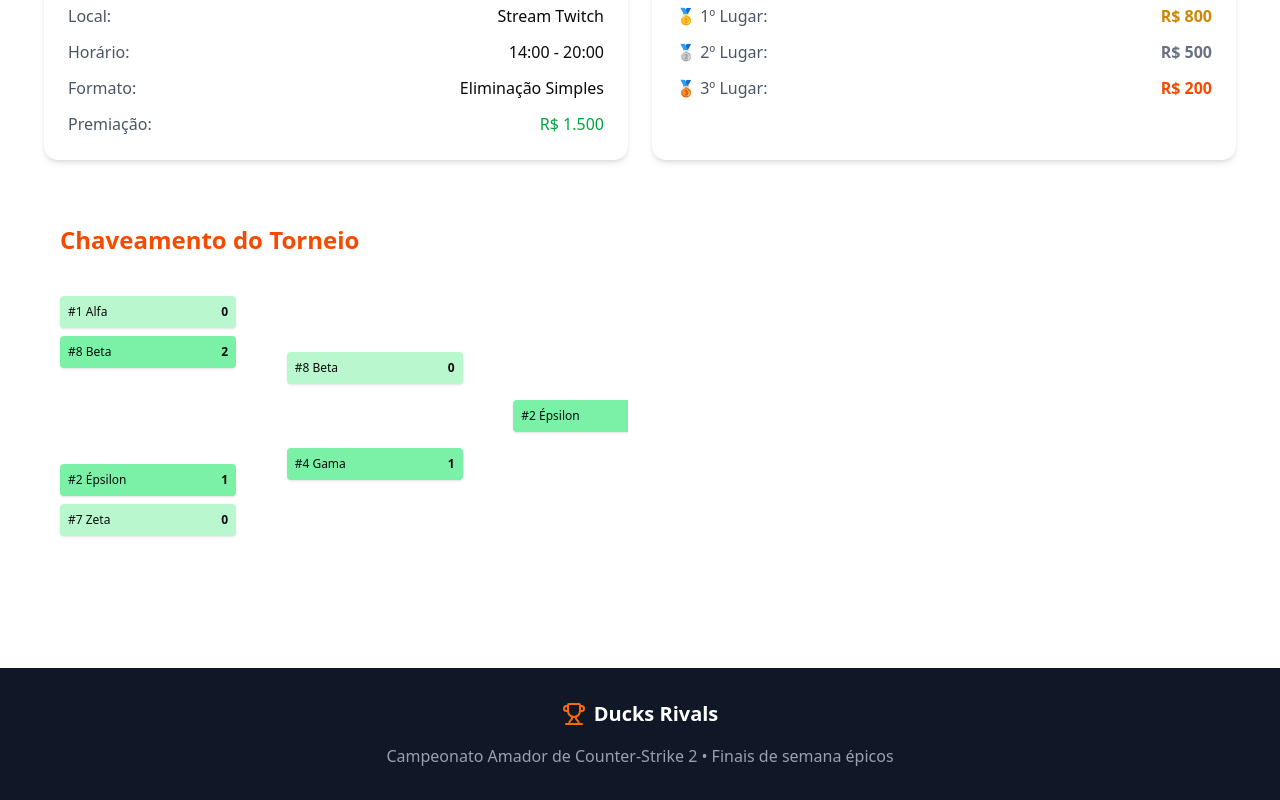
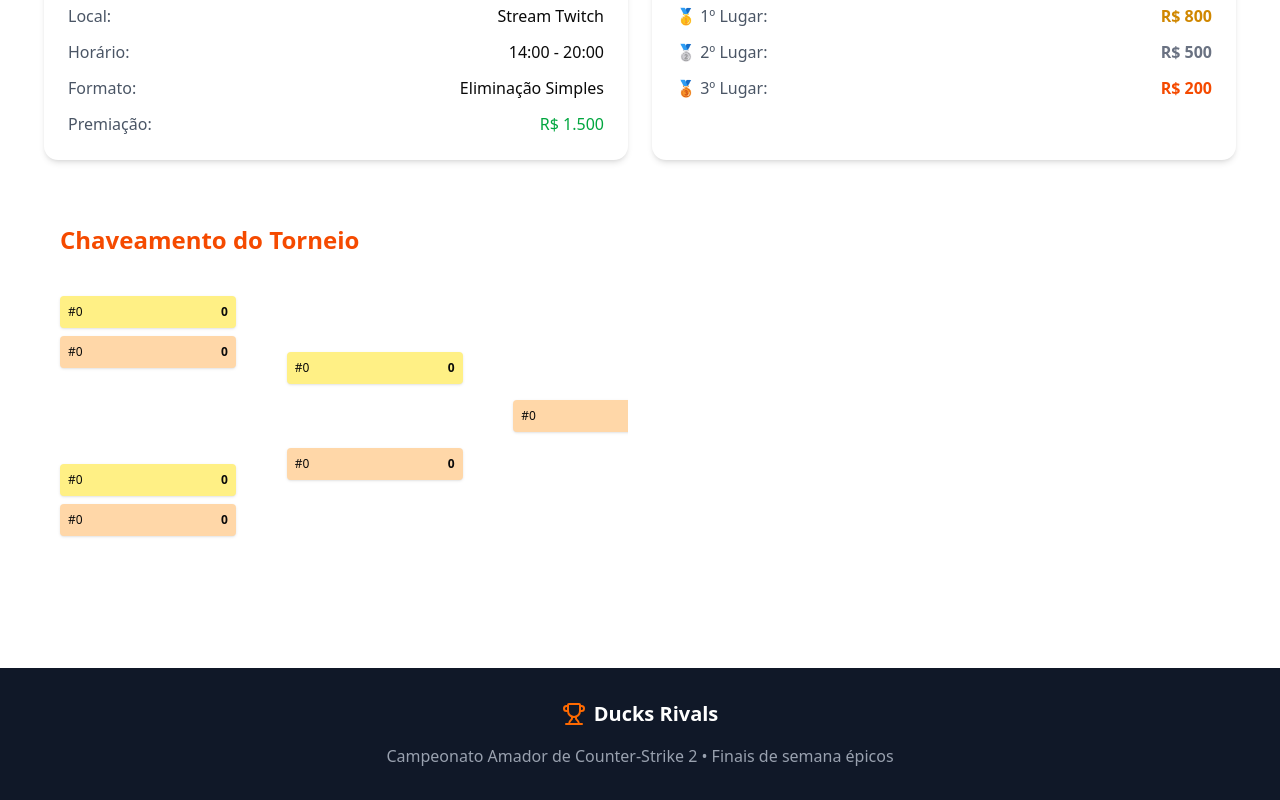
Before and after one commit to deploy-easypanel/rivals_web, a Next.js app: page / in a window 1280 px wide. Shown: the part 1379-2179 px from the top of the page. Built offline with nearby package versions, Linux system fonts and the light colour scheme.

Commit message:
feat: update Match component to include match number and adjust layout

```diff
--- a/src/app/page.tsx
+++ b/src/app/page.tsx
@@ -256,12 +256,12 @@ export default function PageDucksRivals() {
               {/* Quartas de final */}
               <div id="semi-final" className="space-y-24 relative">
                 <div className="space-y-2">
-                  <Match team="#1 Alfa" score={0} winner={false} />
-                  <Match team="#8 Beta" score={2} winner={true} />
+                  <Match number={0} team="" score={0} winner={false} />
+                  <Match number={0} team="" score={0} winner={true} />
                 </div>
                 <div className="space-y-2">
-                  <Match team="#2 Épsilon" score={1} winner={true} />
-                  <Match team="#7 Zeta" score={0} winner={false} />
+                  <Match number={0} team="" score={0} winner={false} />
+                  <Match number={0} team="" score={0} winner={true} />
                 </div>
               </div>
 
@@ -270,8 +270,8 @@ export default function PageDucksRivals() {
                 id="final"
                 className="flex flex-col justify-between relative py-14"
               >
-                <Match team="#8 Beta" score={0} winner={false} />
-                <Match team="#4 Gama" score={1} winner={true} />
+                <Match number={0} team="" score={0} winner={false} />
+                <Match number={0} team="" score={0} winner={true} />
               </div>
 
               {/* Final */}
@@ -279,7 +279,7 @@ export default function PageDucksRivals() {
                 id="campeao"
                 className="flex flex-col justify-center space-y-2"
               >
-                <Match team="#2 Épsilon" score={1} winner={true} />
+                <Match number={0} team="" score={0} winner={true} />
               </div>
             </div>
           </section>
--- a/src/components/Match.tsx
+++ b/src/components/Match.tsx
@@ -1,19 +1,21 @@
 import React from 'react';
 
 interface MatchProps {
+  number: number;
   team: string;
   score: number;
   winner: boolean;
 }
 
-const Match: React.FC<MatchProps> = ({ team, score, winner }) => {
+const Match: React.FC<MatchProps> = ({ number, team, score, winner }) => {
   return (
     <div
-      className={`grid grid-cols-2 items-center justify-between w-44 p-2 shadow rounded ${
-        winner ? 'bg-green-300' : 'bg-green-200'
+      className={`grid grid-cols-3 items-center justify-between w-44 p-2 shadow rounded ${
+        winner ? 'bg-orange-200' : 'bg-yellow-200'
       }`}
     >
-      <p className="text-xs truncate">{team}</p>
+      <p className="text-xs text-left">#{number}</p>
+      <p className="text-xs">{team}</p>
       <p className="text-xs font-bold text-right">{score}</p>
     </div>
   );
```
